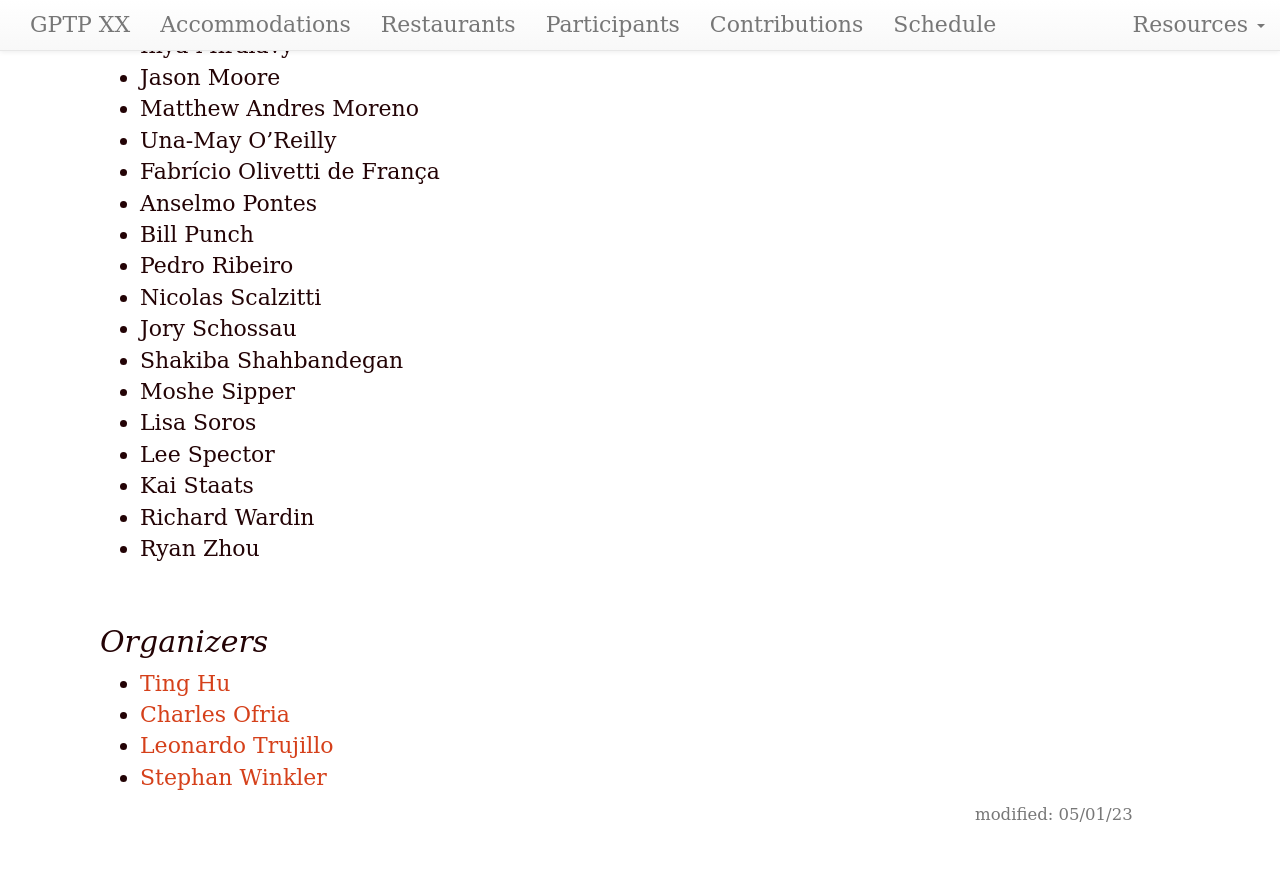
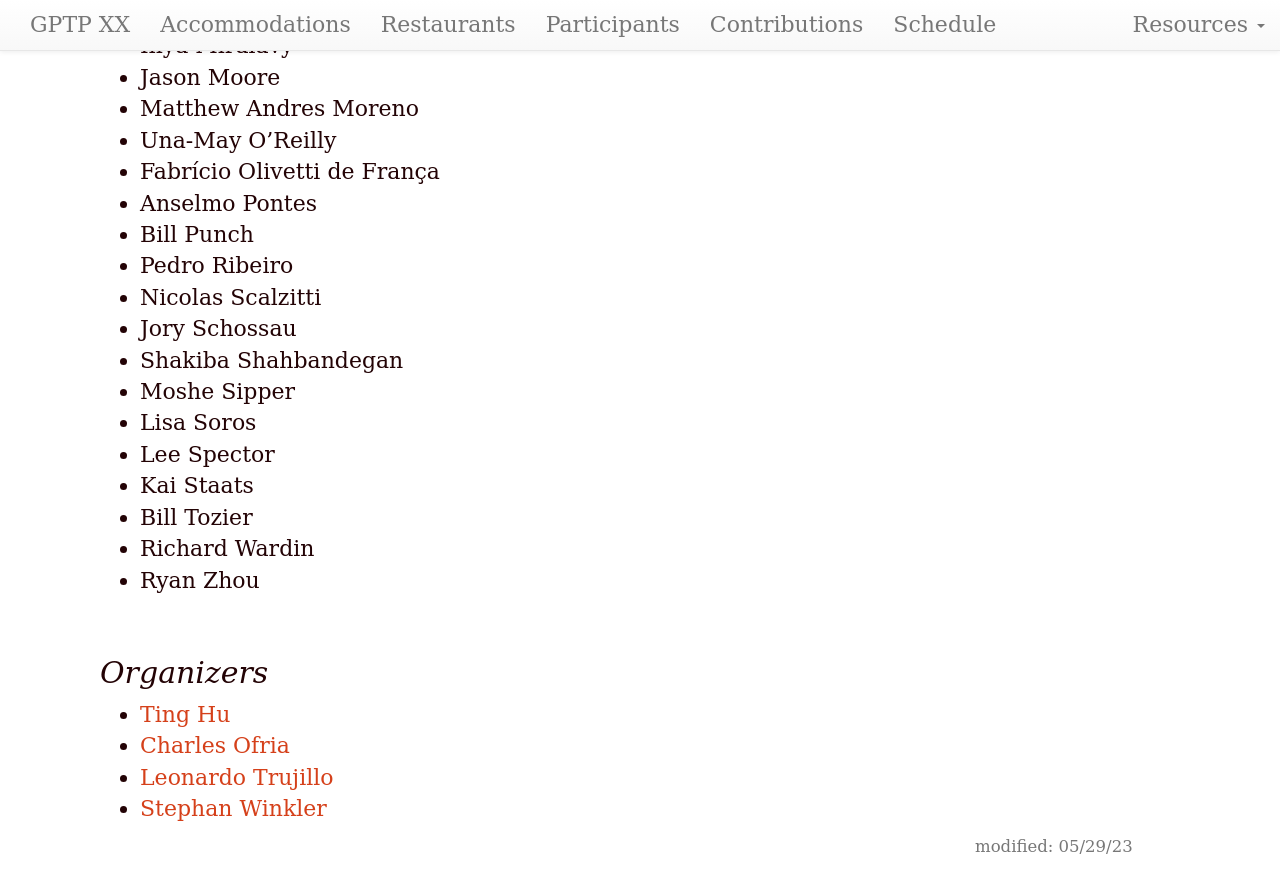
Before and after one commit to GPTP-workshop/gptp-workshop.github.io, a Jekyll site: the page built from attendees.md, in a window 1280 px wide and 900 px high, scrolled down 1327 px. Shown: the top 893 px of the window. Built offline with Jekyll 4.4.1, drawn with Linux system fonts in a browser that asks for light colours; our own code applies the rules of GitHub Pages for plain Markdown files; before the commit the page ends 2195 px from its top, so only the background shows below that.

Commit message:
Update attendees.md

```diff
--- a/attendees.md
+++ b/attendees.md
@@ -1,6 +1,6 @@
 ---
 layout: default
-updated: "May 1, 2023"
+updated: "May 29, 2023"
 roman: "XX"
 dates: "June 01-03, 2023"
 ---
@@ -55,6 +55,7 @@ dates: "June 01-03, 2023"
 - Lisa Soros
 - Lee Spector
 - Kai Staats
+- Bill Tozier
 - Richard Wardin
 - Ryan Zhou
 
```
